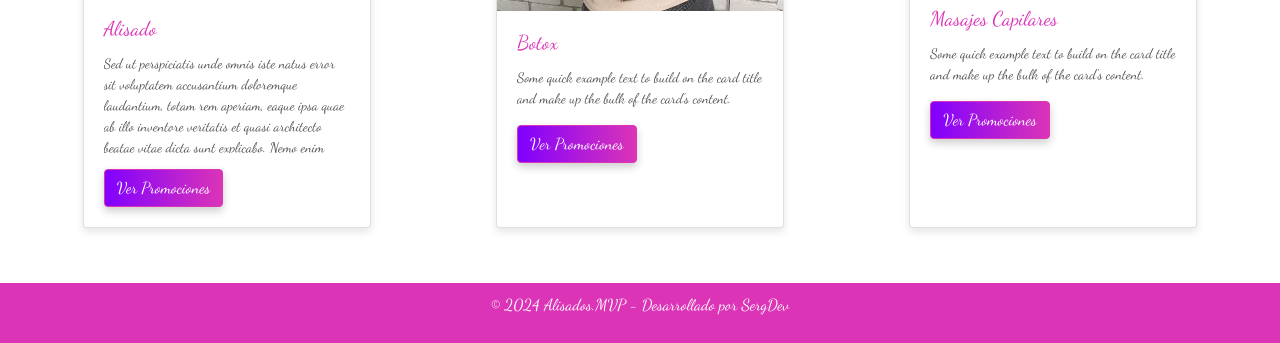
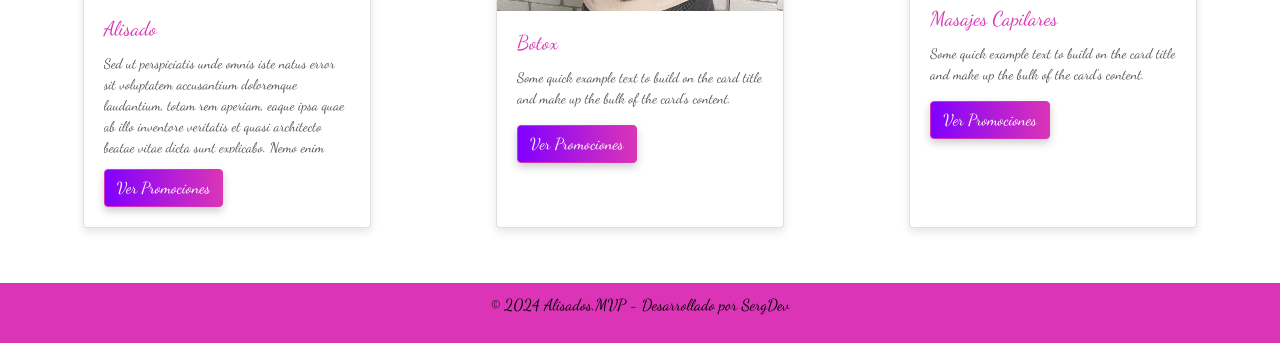
Before and after one commit to SergioMVN/AlisadosMVP, a plain HTML site: page index.html in a window 1280 px wide. Shown: the part 791-1134 px from the top of the page. Drawn offline with nearby package versions, Linux system fonts and the light colour scheme.

Commit message:
version 0.7

```diff
--- a/index.html
+++ b/index.html
@@ -111,7 +111,7 @@
 
     </main>
 
-    <footer>
+    <footer class="footerDesarrollo">
         <p>&copy; 2024 Alisados.MVP - Desarrollado por SergDev</p>
     </footer>
 
--- a/stylesCitas.css
+++ b/stylesCitas.css
@@ -201,3 +201,7 @@ hr {
 .navbar-brand span {
     font-family: 'Dancing Script', cursive;
   }
+
+  .footerDesarrollo{
+    color: black;
+  }
--- a/stylesIndex.css
+++ b/stylesIndex.css
@@ -337,3 +337,7 @@ hr {
   .modern-btn:hover {
     background: linear-gradient(to right, #000000, #db34b7);
   }
+
+  .footerDesarrollo{
+    color: black;
+  }
```
Also changed, not shown: Cita.html (+12 -1 lines).
